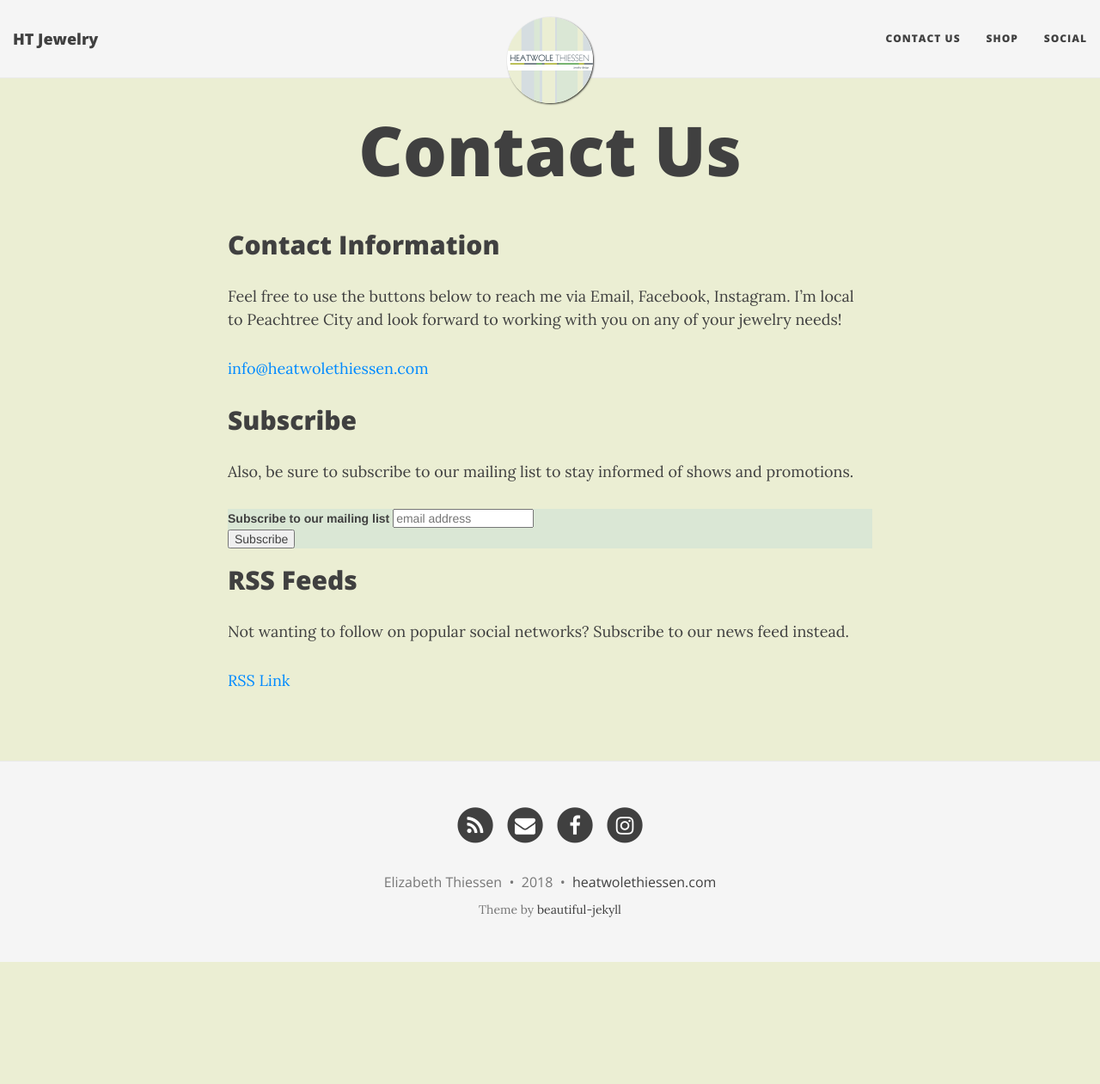
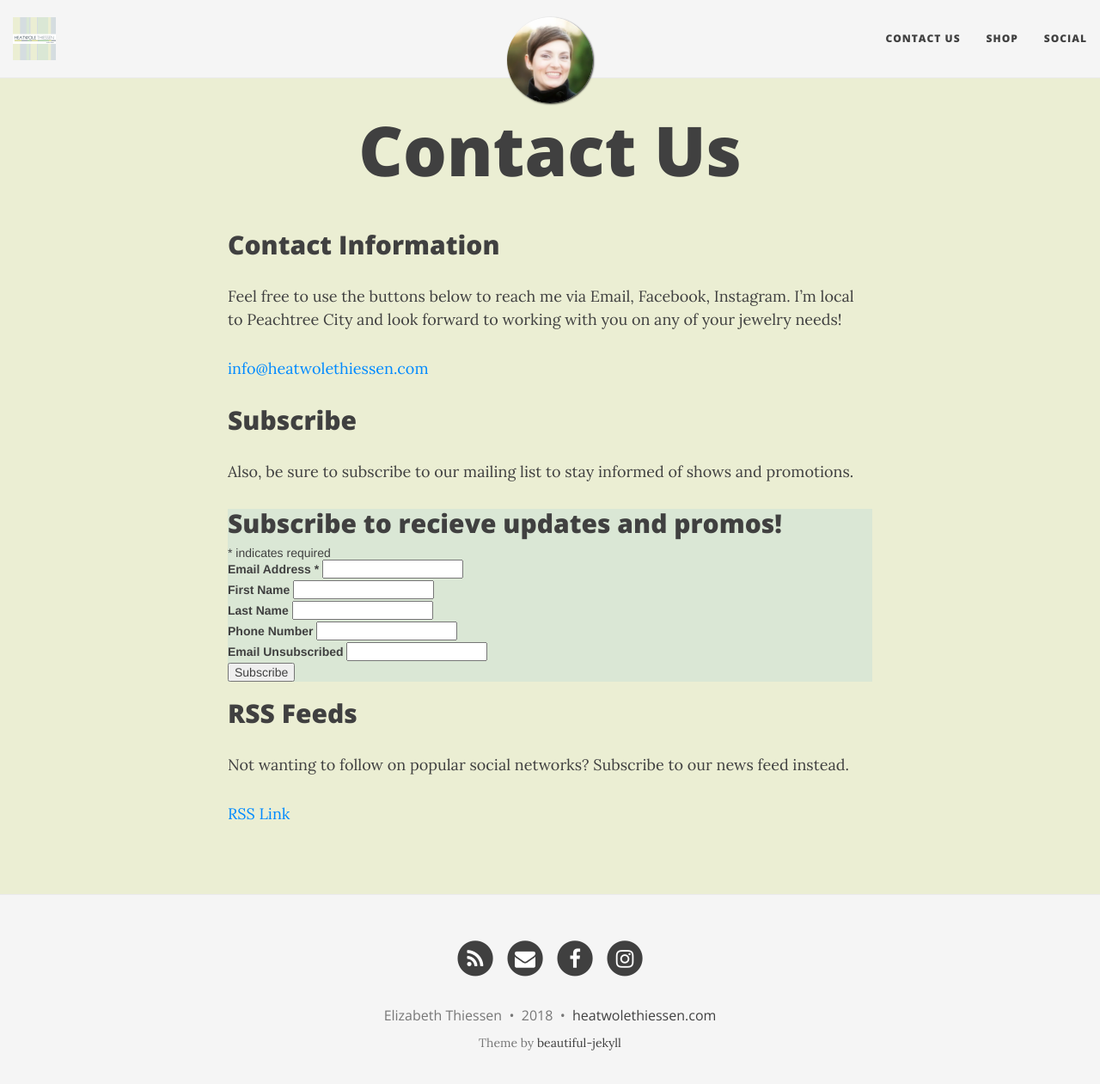
Before and after one commit to Bigd271/htjewelry, a Jekyll site: the page built from contact.md, in a window 1280 px wide and 1274 px high. Shown: the top 1261 px of the window at 86% size. Built offline with Jekyll 4.4.1, drawn with Linux system fonts in a browser that asks for light colours; nearby versions of some CDN libraries; comment, search, counter and statistics services are not loaded.

Commit message:
Updating avatar image and the contact page to include all fields

```diff
--- a/_config.yml
+++ b/_config.yml
@@ -30,11 +30,11 @@ navbar-links:
 
 # Image to show in the navigation bar - image must be a square (width = height)
 # Remove this parameter if you don't want an image in the navbar
-avatar: "/img/ht-logo.jpg"
+avatar: "/img/elizabeth-avatar.png"
 
 # If you want to have an image logo in the top-left corner instead of the title text,
 # then specify the following parameter
-# title-img: /path/to/image
+title-img: "/img/ht-logo.jpg"
 
 # --- Background colour/image options --- #
 
--- a/contact.md
+++ b/contact.md
@@ -14,24 +14,50 @@ Feel free to use the buttons below to reach me via Email, Facebook, Instagram. I
 Also, be sure to subscribe to our mailing list to stay informed of shows and promotions.
 
 <!-- Begin MailChimp Signup Form -->
-<link href="//cdn-images.mailchimp.com/embedcode/slim-10_7.css" rel="stylesheet" type="text/css">
+<link href="//cdn-images.mailchimp.com/embedcode/classic-10_7.css" rel="stylesheet" type="text/css">
 <style type="text/css">
-	#mc_embed_signup{background:#dae7d5; clear:left; font:14px Helvetica,Arial,sans-serif; }
-	/* Add your own MailChimp form style overrides in your site stylesheet or in this style block.
-	   We recommend moving this block and the preceding CSS link to the HEAD of your HTML file. */
+        #mc_embed_signup{background:#dae7d5; clear:left; font:14px Helvetica,Arial,sans-serif; }
+        /* Add your own MailChimp form style overrides in your site stylesheet or in this style block.
+           We recommend moving this block and the preceding CSS link to the HEAD of your HTML file. */
 </style>
 <div id="mc_embed_signup">
 <form action="https://heatwolethiessen.us14.list-manage.com/subscribe/post?u=826bd58e0debb4ad384002244&amp;id=809e338073" method="post" id="mc-embedded-subscribe-form" name="mc-embedded-subscribe-form" class="validate" target="_blank" novalidate>
     <div id="mc_embed_signup_scroll">
-	<label for="mce-EMAIL">Subscribe to our mailing list</label>
-	<input type="email" value="" name="EMAIL" class="email" id="mce-EMAIL" placeholder="email address" required>
-    <!-- real people should not fill this in and expect good things - do not remove this or risk form bot signups-->
+        <h2>Subscribe to recieve updates and promos!</h2>
+<div class="indicates-required"><span class="asterisk">*</span> indicates required</div>
+<div class="mc-field-group">
+        <label for="mce-EMAIL">Email Address  <span class="asterisk">*</span>
+</label>
+        <input type="email" value="" name="EMAIL" class="required email" id="mce-EMAIL">
+</div>
+<div class="mc-field-group">
+        <label for="mce-FNAME">First Name </label>
+        <input type="text" value="" name="FNAME" class="" id="mce-FNAME">
+</div>
+<div class="mc-field-group">
+        <label for="mce-LNAME">Last Name </label>
+        <input type="text" value="" name="LNAME" class="" id="mce-LNAME">
+</div>
+<div class="mc-field-group size1of2">
+        <label for="mce-MMERGE3">Phone Number </label>
+        <input type="text" name="MMERGE3" class="" value="" id="mce-MMERGE3">
+</div>
+<div class="mc-field-group">
+        <label for="mce-MMERGE4">Email Unsubscribed </label>
+        <input type="text" value="" name="MMERGE4" class="" id="mce-MMERGE4">
+</div>
+        <div id="mce-responses" class="clear">
+                <div class="response" id="mce-error-response" style="display:none"></div>
+                <div class="response" id="mce-success-response" style="display:none"></div>
+        </div>    <!-- real people should not fill this in and expect good things - do not remove this or risk form bot signups-->
     <div style="position: absolute; left: -5000px;" aria-hidden="true"><input type="text" name="b_826bd58e0debb4ad384002244_809e338073" tabindex="-1" value=""></div>
     <div class="clear"><input type="submit" value="Subscribe" name="subscribe" id="mc-embedded-subscribe" class="button"></div>
     </div>
 </form>
 </div>
+<script type='text/javascript' src='//s3.amazonaws.com/downloads.mailchimp.com/js/mc-validate.js'></script><script type='text/javascript'>(function($) {window.fnames = new Array(); window.ftypes = new Array();fnames[0]='EMAIL';ftypes[0]='email';fnames[1]='FNAME';ftypes[1]='text';fnames[2]='LNAME';ftypes[2]='text';fnames[3]='MMERGE3';ftypes[3]='phone';fnames[4]='MMERGE4';ftypes[4]='text';}(jQuery));var $mcj = jQuery.noConflict(true);</script>
 <!--End mc_embed_signup-->
+
 
 ## RSS Feeds
 
```
Also changed, not shown: img/elizabeth-avatar.png (added).
